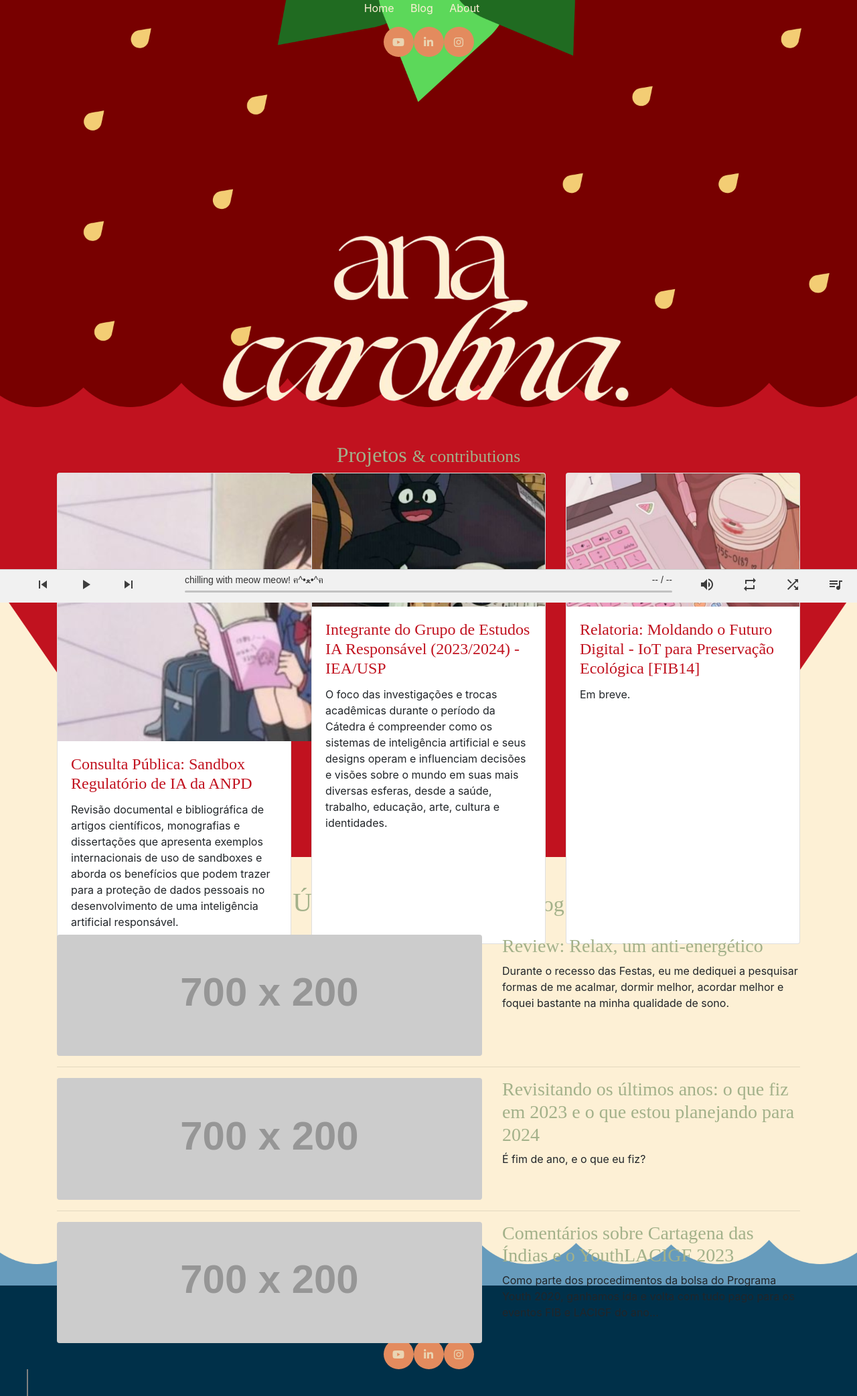
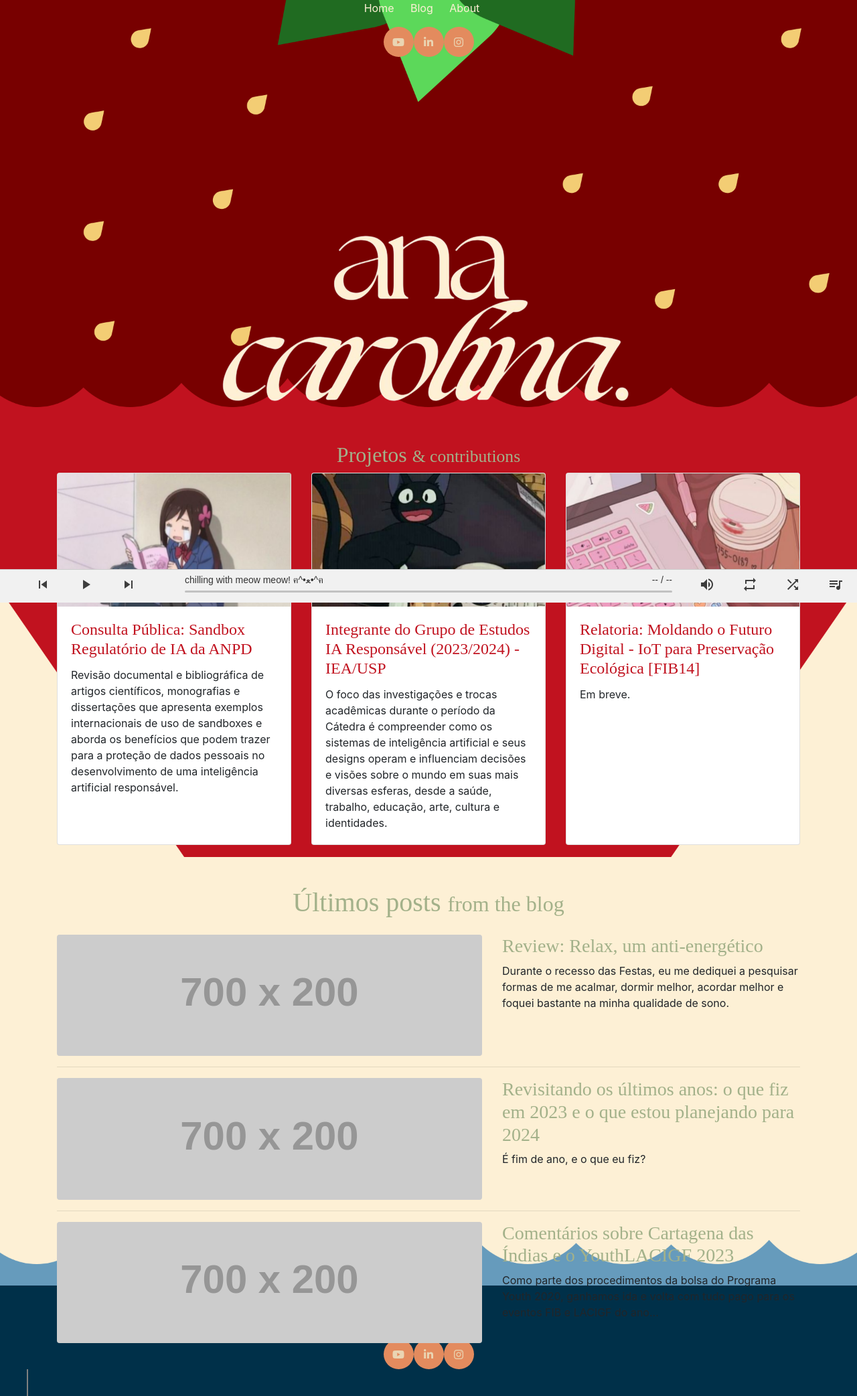
Before and after one commit to linasdias/linasdias.github.io, a Jekyll site: the page built from index.md, in a window 1280 px wide. Shown: the whole page at 67% size. Built offline with Jekyll 4.4.1, drawn with Linux system fonts in a browser that asks for light colours; nearby versions of some CDN libraries; some web fonts are replaced.

```diff
--- a/index.md
+++ b/index.md
@@ -17,7 +17,7 @@
     <div class="row">
         <div class="col-lg-4 col-sm-6 mb-4">
         <div class="card h-100">
-            <a href="https://lapin.org.br/2024/03/20/contribuicao-a-consulta-da-autoridade-nacional-de-protecao-de-dados-anpd-sobre-sandbox-regulatorio-de-inteligencia-artificial-e-protecao-de-dados-no-brasil/"><img src="assets/img/5.png" /></a>
+            <a href="https://lapin.org.br/2024/03/20/contribuicao-a-consulta-da-autoridade-nacional-de-protecao-de-dados-anpd-sobre-sandbox-regulatorio-de-inteligencia-artificial-e-protecao-de-dados-no-brasil/"><img style="width: 348px; length: 198.85px;" src="assets/img/5.png" /></a>
             <div class="card-body">
             <h4 class="card-title">
                 <a href="https://lapin.org.br/2024/03/20/contribuicao-a-consulta-da-autoridade-nacional-de-protecao-de-dados-anpd-sobre-sandbox-regulatorio-de-inteligencia-artificial-e-protecao-de-dados-no-brasil/">Consulta Pública: Sandbox Regulatório de IA da ANPD</a>
```
Also changed, not shown: 4 other files.
